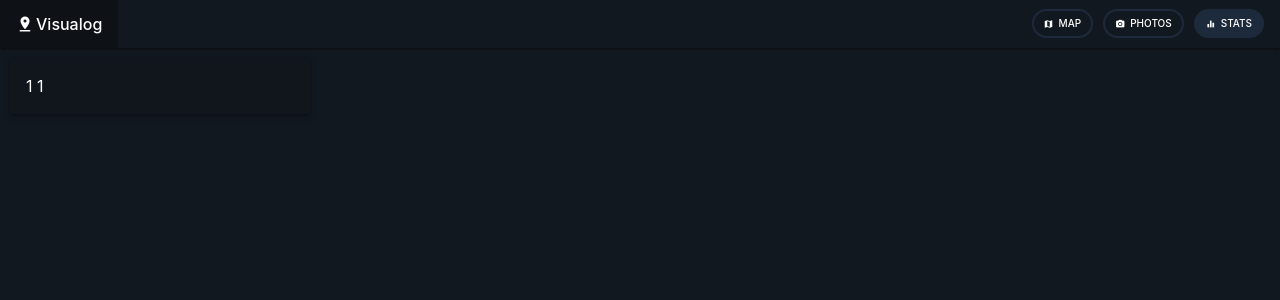
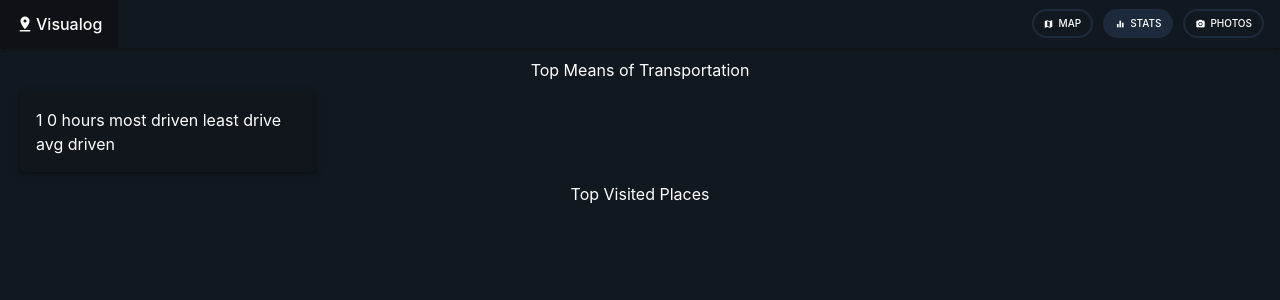
Before and after one commit to beekay-/visualog, a Flask app: template app/templates/stats.html in a window 1280 px wide. Shown: the top 300 px of the page. Run offline with Flask 2, Linux system fonts and the light colour scheme; the template is opened without the code that fills it: most values are stand-ins (such as "Sample title", 1, 10 or a date in 2020); some web fonts are replaced.

Commit message:
Added initial stats, simplified Ajax requests

```diff
--- a/app/templates/photos.html
+++ b/app/templates/photos.html
@@ -20,8 +20,8 @@
         </div>
         <div id="app-controls" class="flexbox">
             <a href="/" class="flexbox"><i class="material-icons md-link">map</i> Map</a>
+            <a href="/stats" class="flexbox"><i class="material-icons md-link">equalizer</i> Stats</a>
             <a href="/photos" class="selected flexbox"><i class="material-icons md-link">camera_alt</i> Photos</a>
-            <a href="/stats" class="flexbox"><i class="material-icons md-link">equalizer</i> Stats</a>
         </div>
     </div>
     <div id="instafeed" class="flexbox"></div>
@@ -35,7 +35,7 @@ var feed = new Instafeed({
     accessToken: '{{ access_token }}',
     limit: 32,
     resolution: 'standard_resolution',
-    sortBy: 'most-liked'
+    sortBy: 'most-liked' // add fadeInUp
 });
 feed.run();
 </script>
--- a/app/templates/stats.html
+++ b/app/templates/stats.html
@@ -11,7 +11,7 @@
 <title>Visualog &bull; A visual journey</title>
 <link rel="shortcut icon" href="/static/favicon.ico">
 <link rel="stylesheet" href="https://fonts.googleapis.com/icon?family=Material+Icons">
-<link rel="stylesheet" href="/static/css/style.css">
+<link rel="stylesheet" href="/static/css/style.min.css">
 </head>
 <body>
     <div id="header" class="flexbox">
@@ -20,14 +20,29 @@
         </div>
         <div id="app-controls" class="flexbox">
             <a href="/" class="flexbox"><i class="material-icons md-link">map</i> Map</a>
+            <a href="/stats" class="selected flexbox"><i class="material-icons md-link">equalizer</i> Stats</a>
             <a href="/photos" class="flexbox"><i class="material-icons md-link">camera_alt</i> Photos</a>
-            <a href="/stats" class="selected flexbox"><i class="material-icons md-link">equalizer</i> Stats</a>
         </div>
     </div>
-    <div>
-        <ol>
-        {% for x in allPlaces %}
-            <li>{{ x['_id'] }} <span class="votes-num">{{ x['count'] }}</span> </li>
+    <div id="stats" class="flexbox">
+        <h1>Top Means of Transportation</h1>
+        <ol class="flexbox">
+        {% for x in allDuration %}
+            <li>{{ x['_id'] }}
+                <span class="count">{{ (x['total']/3600)|round|int }}</span> hours
+                <span>most driven</span>
+                <span>least drive</span>
+                <span>avg driven</span>
+            </li>
+        {% endfor %}
+        </ol>
+        <h1>Top Visited Places</h1>
+        <ol class="categories flexbox">
+        {% for x in allCategories %}
+            <li>{{ x['_id'] }}
+                <span class="count">{{ x['count'] }}</span>
+                <span>most visited</span>
+            </li>
         {% endfor %}
         </ol>
     </div>
```
Also changed, not shown: app/views.py (+35 -25 lines).
